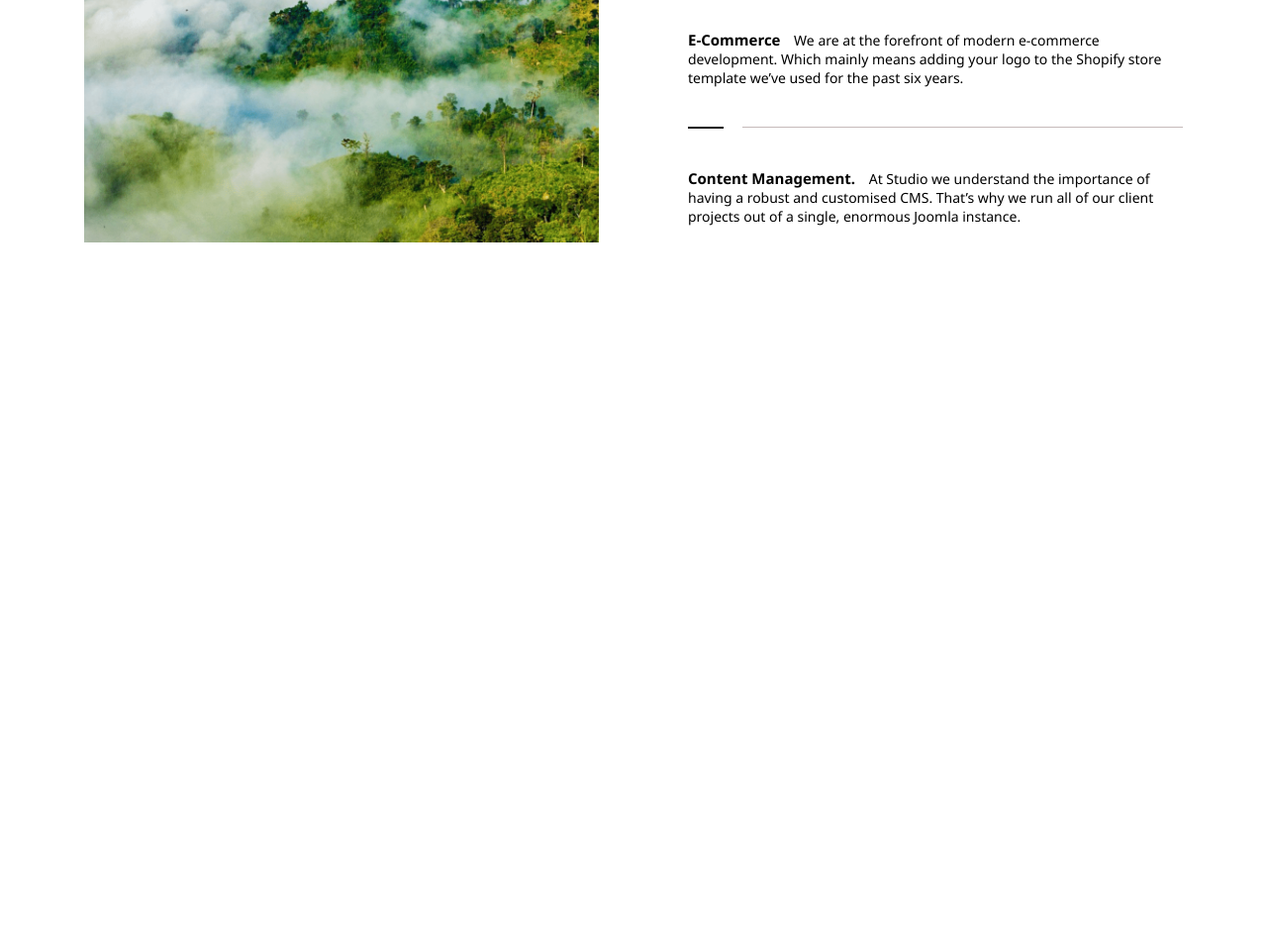
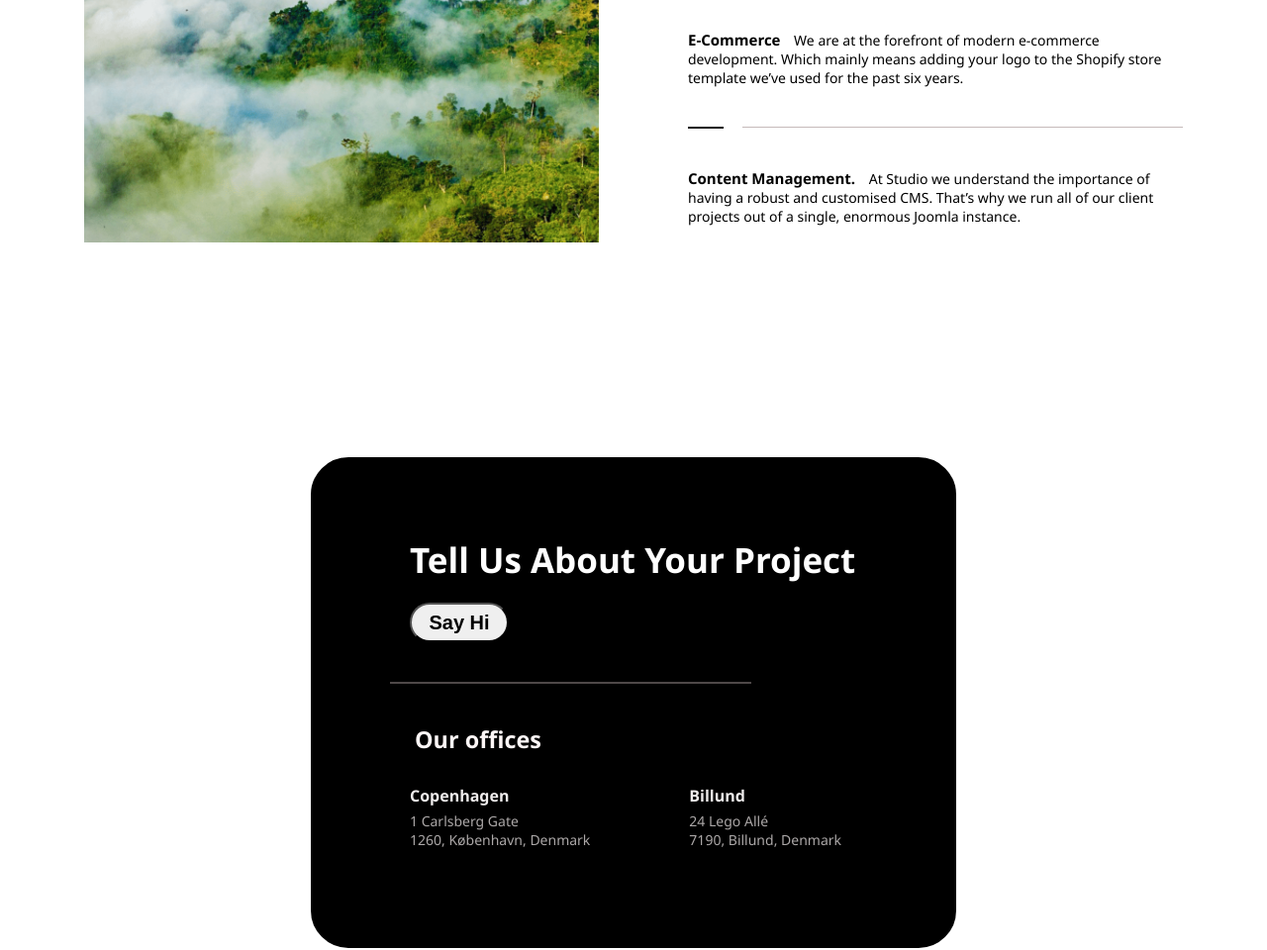
Before and after one commit to mrrobot0212/html-css, a plain HTML site: page new/project/project/index.html in a window 1280 px wide. Shown: the part 3836-4796 px from the top of the page at 99% size. Before the commit the page ends 4136 px from the top, so only its background shows below. Drawn offline with Linux system fonts and the light colour scheme.

Commit message:
ou low 500 teka t

```diff
--- a/new/project/project/index.css
+++ b/new/project/project/index.css
@@ -392,6 +392,83 @@ body {
 
 
 /* service section end  */
+
+
+
+/* informaion section start  */
+
+
+.information-section{
+padding:160px 312px 0px ;
+}
+
+.information-wrapper{
+border: 2px solid rgb(255, 255, 255);
+padding: 40px  50px 80px 80px;
+background-color: black;
+border-radius: 40px;
+}
+
+.information-heading{
+ margin: 40px 20px;
+ display: flex;
+ flex-direction: column;
+}
+
+
+.information-heading h2{
+font-size: 35px;
+margin-bottom: 20px;
+color: white;
+text-transform: capitalize;
+}
+
+.information-heading button{
+height: 40px;
+width: 100px;
+border-radius: 100px;
+font-size: 20px;
+font-weight: 700;
+text-transform: capitalize;
+cursor: pointer;
+transition: 0.3s ease-in;
+}
+.information-heading button:hover{
+    background-color: #c2b0b0;
+}
+
+.info-bar{
+height: 2px;
+width: 70%;
+background-color: #4e4848;
+}
+.head-1{
+    color: #fcf6f6;
+    font-size: 20px;
+    margin: 40px 0px 0px 25px
+}
+
+.information-officec{
+display: flex;
+gap: 100px;
+padding: 20px 20px;
+margin-top: 10px;
+}
+
+.information-office{
+
+}
+.information-office p{
+ font-size: 14px;
+ color: rgb(172, 168, 168);
+}
+.information-office h4{
+    margin-bottom: 5px;
+    color: rgb(240, 237, 237);
+}
+
+/* information section end  */
+
 
 
 
--- a/new/project/project/index.html
+++ b/new/project/project/index.html
@@ -222,7 +222,7 @@
 
 
 
-                        <p>   <span> Web development</span>
+                        <p> <span> Web development</span>
                             We specialise in crafting beautiful, high quality marketing pages. The rest of the website
                             will be a shell that uses lorem ipsum everywhere.
                         </p>
@@ -257,7 +257,7 @@
 
 
 
-                        <p>                        <span>  E-commerce</span>
+                        <p> <span> E-commerce</span>
                             We are at the forefront of modern e-commerce development. Which mainly means adding your
                             logo to the Shopify store template we’ve used for the past six years.
                         </p>
@@ -288,6 +288,54 @@
         </div>
 
     </section>
+
+    <section class="information-section">
+        <div class="information-wrapper">
+           <div class="information-continer">
+             <div class="information-heading ">
+                <h2>
+                    Tell us about your project
+                </h2>
+
+                <button> say hi</button>
+            </div>
+            <div class="info-bar">
+
+            </div>
+             <div class="head-1">
+                        <h3>
+                            Our offices
+                        </h3>
+                    </div>
+            <div class="information-officec">
+
+                <div class="information-office">
+
+                    <h4>
+                        Copenhagen
+                    </h4>
+                    <p>
+                        1 Carlsberg Gate
+                    </p>
+                    <p>
+                        1260, København, Denmark
+                    </p>
+                </div>
+                <div class="information-office">
+                    <h4>
+                        Billund
+                    </h4>
+                    <p>
+                        24 Lego Allé
+                    </p>
+                    <P>
+                        7190, Billund, Denmark
+                    </P>
+                </div>
+            </div>
+           </div>
+        </div>
+    </section>
 </body>
 
 </html>
```
